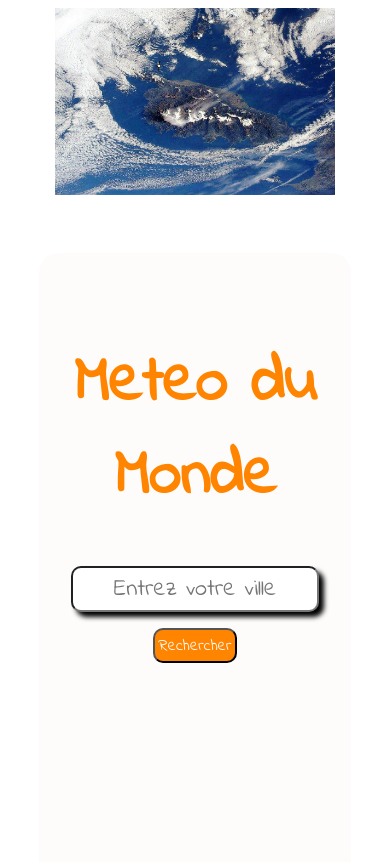
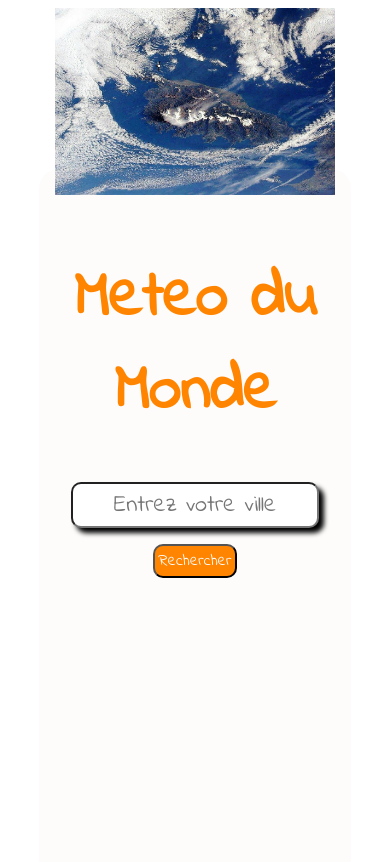
Before and after one commit to OlivierBaldocchi/API-Meteo, a PHP site: page / in a window 390 px wide. Shown: the top 862 px of the page. After the commit the page ends 578 px from the top, so only its background shows below. Run offline with PHP 8.4, Linux system fonts and the light colour scheme; some web fonts are replaced.

Commit message:
responsive

```diff
--- a/responsive.css
+++ b/responsive.css
@@ -54,7 +54,7 @@
 @media screen and (max-width: 960px) and (orientation:portrait) {
 
     .main {
-        top: 105vh;
+        top: 95vh;
         height: 150%;
         width: 80vw;
     }
```
